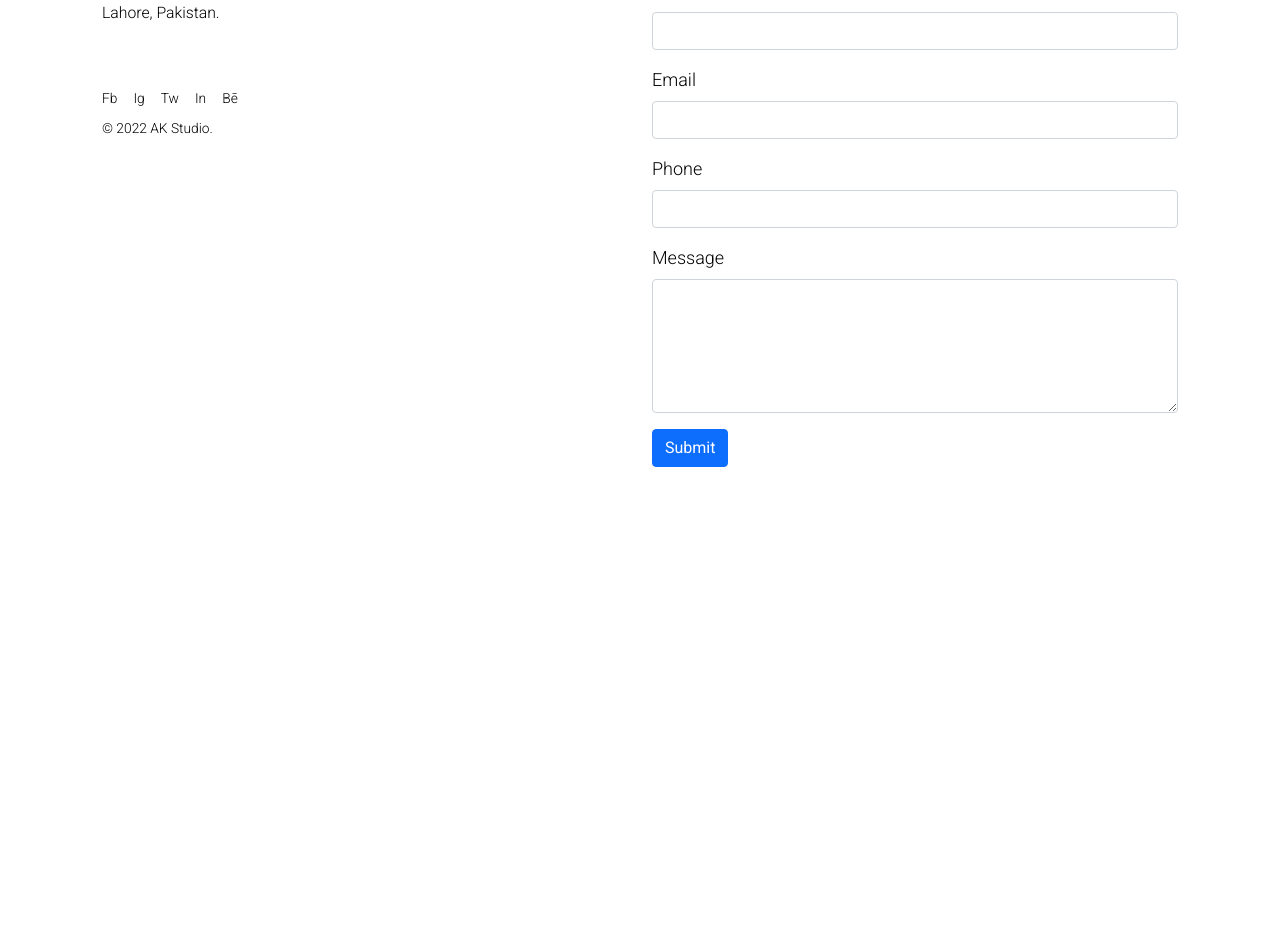
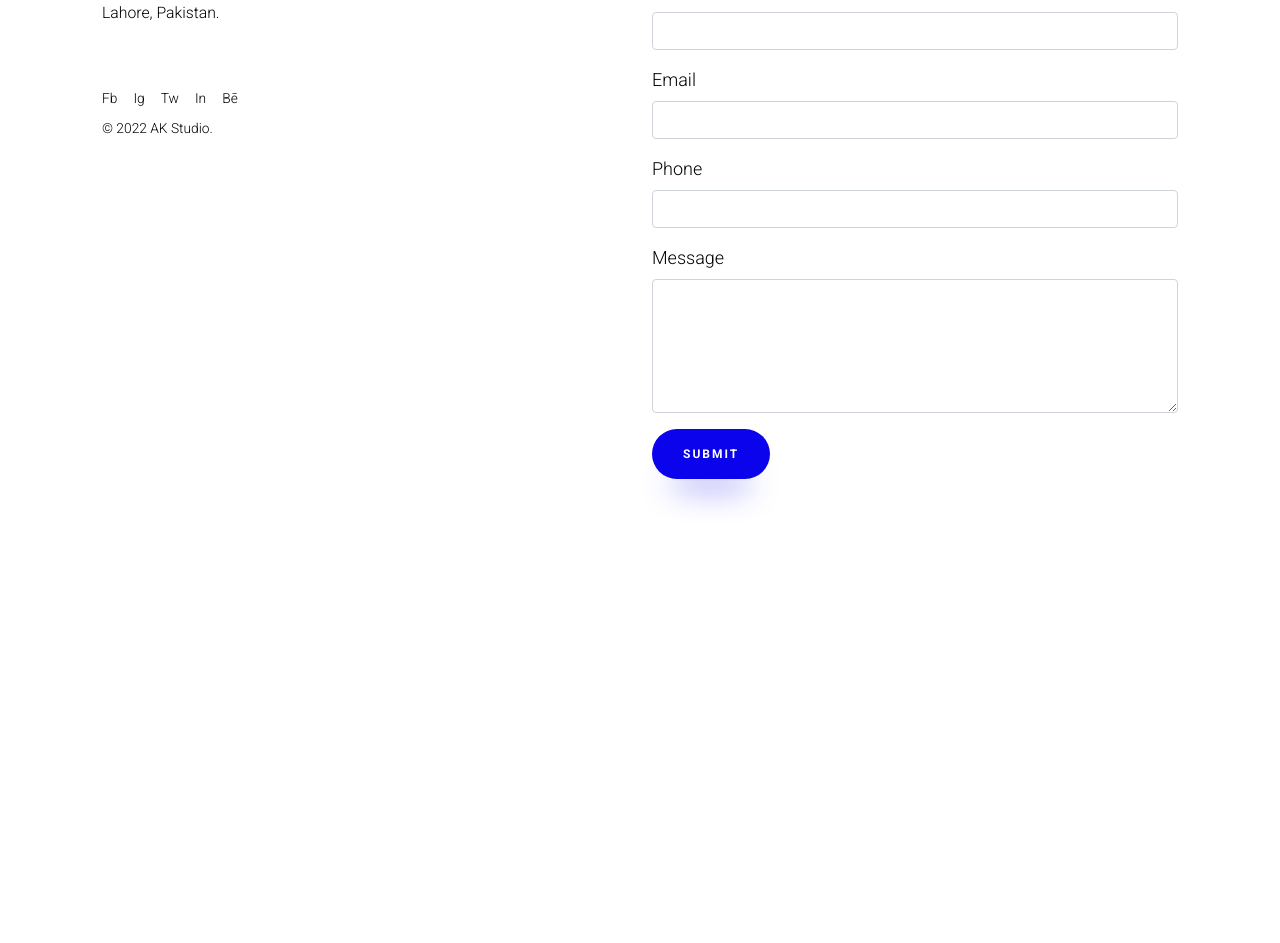
Before and after one commit to aftabkhalid/aks, a Jekyll site: the page built from contact.html, in a window 1280 px wide. Shown: the part 1186-2129 px from the top of the page. Built offline with Jekyll 4.4.1, drawn with Linux system fonts in a browser that asks for light colours; nearby versions of some CDN libraries.

```diff
--- a/about.html
+++ b/about.html
@@ -54,7 +54,7 @@
         <div class="col-12 col-sm-12 col-md-6 col-lg-6 col-xl-6 col-xxl-6">
           <h1 class="small normal mb-4" data-scroll data-scroll-speed="1" data-scroll-delay="0.05">Our daily exercise in digital mindfulness</h1>
           <div class="row">
-            <div class="col-10">
+            <div class="col-12 col-sm-12 col-md-10 col-lg-10 col-xl-10 col-xxl-10">
               <p class="lead mb-4" data-scroll data-scroll-speed="1" data-scroll-delay="0.08">We help our clients with solutions in design, creative, emerging technology, and stunning communications.</p>
               <p data-scroll data-scroll-speed="1" data-scroll-delay="0.08"><strong>Explore our latest work</strong></p>
               <a href="{{site.baseurl}}/work" class="btn btn-theme btn-theme-sm btn-theme-purple" data-scroll data-scroll-speed="1" data-scroll-delay="0.05">Our Work</a>
--- a/audit-request.html
+++ b/audit-request.html
@@ -48,17 +48,17 @@
                 </div>
 
                 <div class="row">
-                  <div class="col-4 mt-3">
+                  <div class="col-12 col-sm-12 col-md-6 col-lg-4 col-xl-4 col-xxl-4 mt-3">
                     <label for="city" class="form-label">City</label>
                     <input type="text" class="form-control" name="city" id="city" required>
                     <div class="valid-feedback">Looks good!</div>
                     <div class="invalid-feedback">Please enter your city</div>
                   </div>
-                  <div class="col-4 mt-3">
+                  <div class="col-12 col-sm-12 col-md-6 col-lg-4 col-xl-4 col-xxl-4 mt-3">
                     <label for="state" class="form-label">State</label>
                     <input type="text" class="form-control" name="state" id="state">
                   </div>
-                  <div class="col-4 mt-3">
+                  <div class="col-12 col-sm-12 col-md-12 col-lg-4 col-xl-4 col-xxl-4 mt-3">
                     <label for="country" class="form-label">Country</label>
                     <select id="country" name="country" class="form-select" required>
                       <option value="Afghanistan">Afghanistan</option>
--- a/contact.html
+++ b/contact.html
@@ -36,7 +36,7 @@
 
         </div>
 
-        <div class="col-12 col-sm-12 col-md-6 col-lg-6 col-xl-6 col-xxl-6">
+        <div class="col-12 col-sm-12 col-md-6 col-lg-6 col-xl-6 col-xxl-6 mt-5 mt-sm-0">
 
             <form class="row g-3 gform" method="POST"
             action="https://script.google.com/macros/s/AKfycbyTEqRBlz2MX3aCmvj-sBR9Nuy6x69iON7jO6VwalzG2qkrAi2i9ZxsVk-RMuIxYsVU/exec">
@@ -78,7 +78,7 @@
                 </div>
 
                 <div class="col-12 mt-3">
-                  <button type="submit" class="btn btn-primary">Submit</button>
+                  <button type="submit" class="btn btn-theme btn-theme-sm btn-theme-purple">Submit</button>
                 </div>
               </div>
 
```
